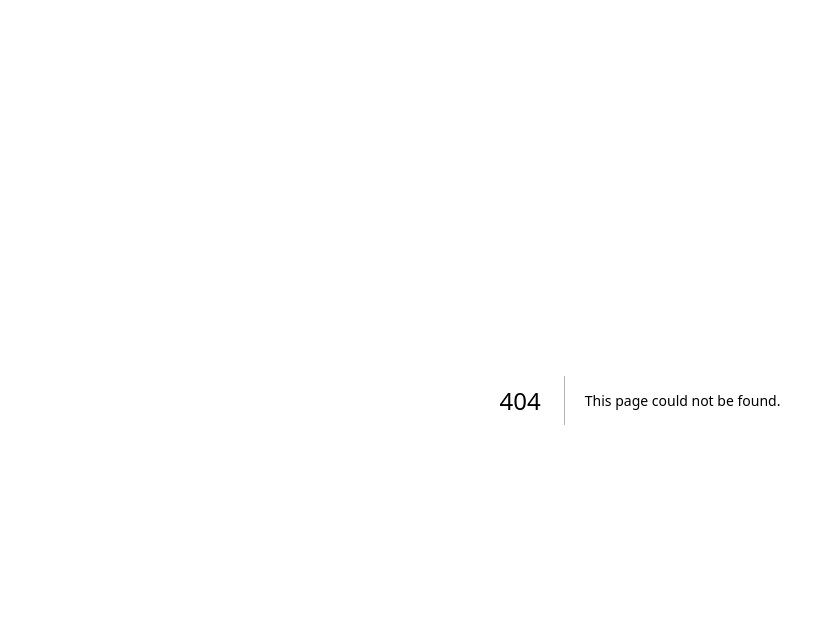
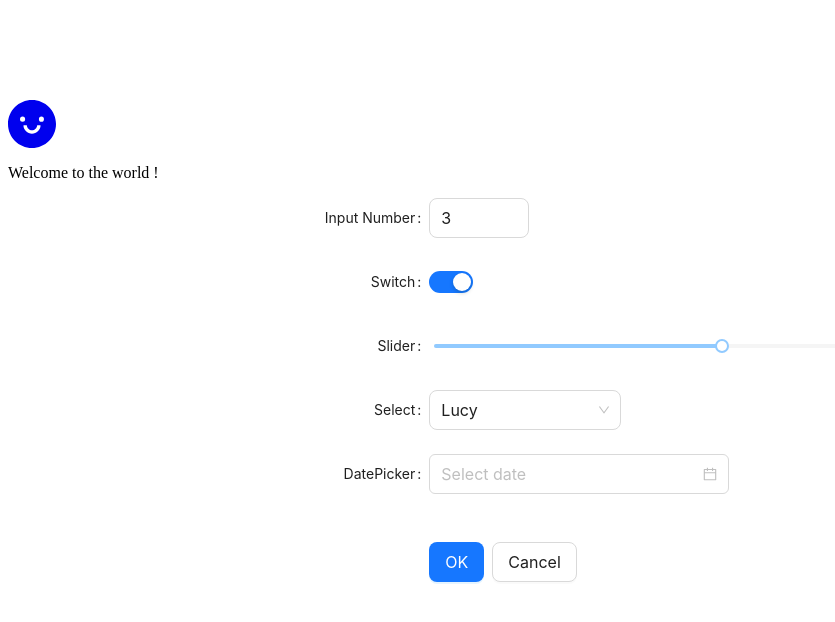
Before and after one commit to mazemax/mazemax3, a Next.js app: page /antd in a window 1280 px wide. Before the commit this address had no page. Shown: the top 622 px of the page, without its empty margins (0-835 px from the left). Built offline with nearby package versions, Linux system fonts and the light colour scheme.

Commit message:
Antd integration

```diff
--- a/app/layout.tsx
+++ b/app/layout.tsx
@@ -1,3 +1,4 @@
+import 'antd/dist/reset.css'
 import './globals.css'
 import { Inter } from 'next/font/google'
 
--- a/package.json
+++ b/package.json
@@ -9,9 +9,11 @@
     "lint": "next lint"
   },
   "dependencies": {
+    "@ant-design/icons": "^5.1.3",
     "@types/node": "20.2.5",
     "@types/react": "18.2.7",
     "@types/react-dom": "18.2.4",
+    "antd": "^5.5.1",
     "autoprefixer": "10.4.14",
     "eslint": "8.41.0",
     "eslint-config-next": "13.4.4",
--- /dev/null
+++ b/pages/antd.tsx
@@ -0,0 +1,101 @@
+import {
+    Button,
+    DatePicker,
+    Form,
+    InputNumber,
+    Select,
+    Slider,
+    Switch,
+  } from 'antd'
+  import type { DatePickerProps } from 'antd'
+  import { SmileFilled } from '@ant-design/icons'
+  import Link from 'next/link'
+
+  const FormItem = Form.Item
+
+  const content = {
+    marginTop: '100px',
+  }
+
+  export default function Home() {
+    const onDatePickerChange: DatePickerProps['onChange'] = (
+      date,
+      dateString
+    ) => {
+      console.log(date, dateString)
+    }
+
+    return (
+      <div style={content}>
+        <div className="text-center mb-5">
+          <Link href="#" className="logo mr-0">
+            <SmileFilled style={{ fontSize: 48 }} />
+          </Link>
+
+          <p className="mb-0 mt-3 text-disabled">Welcome to the world !</p>
+        </div>
+        <div>
+          <Form
+            layout="horizontal"
+            size={'large'}
+            labelCol={{ span: 8 }}
+            wrapperCol={{ span: 8 }}
+          >
+            <FormItem label="Input Number">
+              <InputNumber
+                min={1}
+                max={10}
+                style={{ width: 100 }}
+                defaultValue={3}
+                name="inputNumber"
+              />
+            </FormItem>
+
+            <FormItem label="Switch">
+              <Switch defaultChecked />
+            </FormItem>
+
+            <FormItem label="Slider">
+              <Slider defaultValue={70} />
+            </FormItem>
+
+            <FormItem label="Select">
+              <Select
+                defaultValue="lucy"
+                style={{ width: 192 }}
+                options={[
+                  {
+                    value: 'jack',
+                    label: 'Jack',
+                  },
+                  {
+                    value: 'lucy',
+                    label: 'Lucy',
+                  },
+                  {
+                    value: 'disabled',
+                    disabled: true,
+                    label: 'Disabled',
+                  },
+                  {
+                    value: 'Yiminghe',
+                    label: 'yiminghe',
+                  },
+                ]}
+              />
+            </FormItem>
+
+            <FormItem label="DatePicker">
+              <DatePicker showTime onChange={onDatePickerChange} />
+            </FormItem>
+            <FormItem style={{ marginTop: 48 }} wrapperCol={{ offset: 8 }}>
+              <Button type="primary" htmlType="submit">
+                OK
+              </Button>
+              <Button style={{ marginLeft: 8 }}>Cancel</Button>
+            </FormItem>
+          </Form>
+        </div>
+      </div>
+    )
+  }
```
Also changed, not shown: 1 other file (tests, documents, lock files or other folders).
